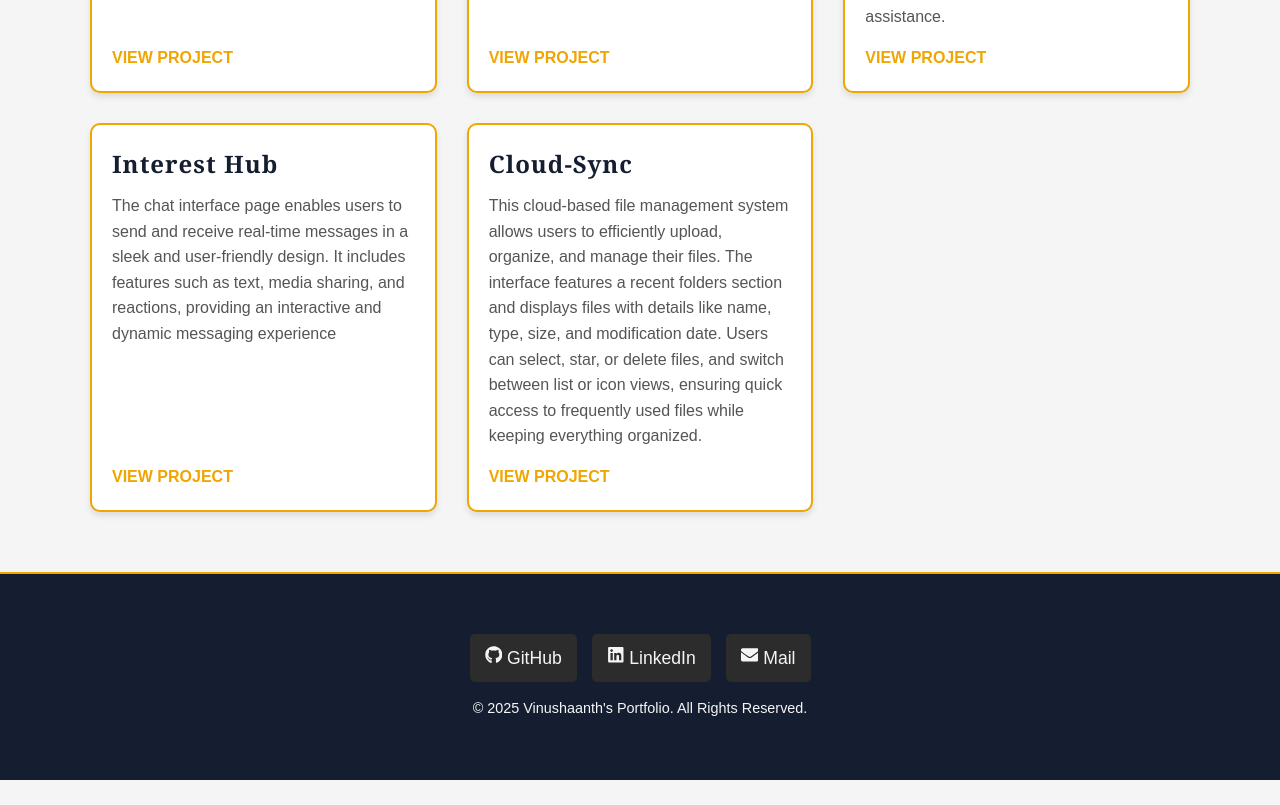
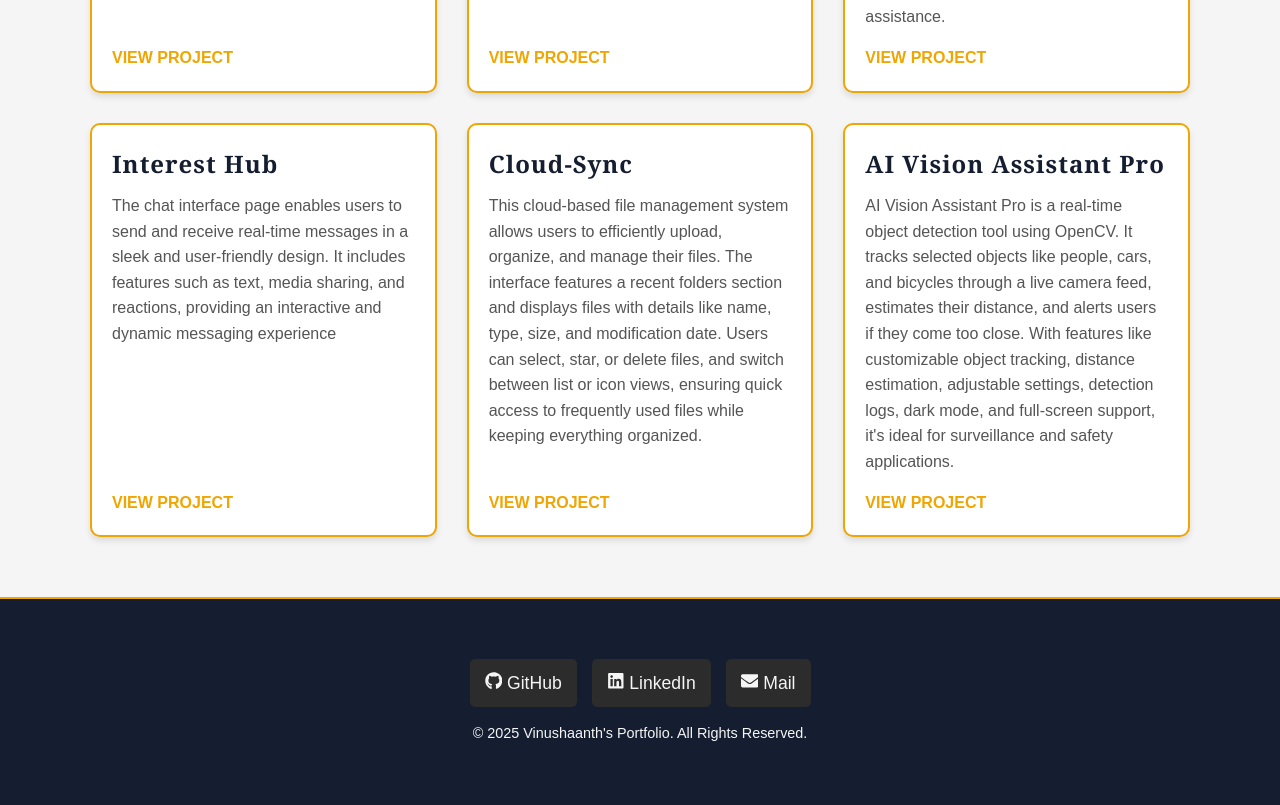
Before and after one commit to Selvarajah-Vinushaanth/portfolio, a React (Create React App) app: page /projects in a window 1280 px wide. Shown: the part 1920-2725 px from the top of the page. Before the commit the page ends 2700 px from the top, so only its background shows below. Built offline with nearby package versions, Linux system fonts and the light colour scheme.

Commit message:
added ai vision asssiatant pro

```diff
--- a/src/components/Projects.jsx
+++ b/src/components/Projects.jsx
@@ -87,6 +87,11 @@ const Projects = () => {
       title: "Cloud-Sync",
       description: "This cloud-based file management system allows users to efficiently upload, organize, and manage their files. The interface features a recent folders section and displays files with details like name, type, size, and modification date. Users can select, star, or delete files, and switch between list or icon views, ensuring quick access to frequently used files while keeping everything organized.",
       link: "https://github.com/Selvarajah-Vinushaanth/cloud-sync"
+    },
+    {
+      title: "AI Vision Assistant Pro",
+      description: "AI Vision Assistant Pro is a real-time object detection tool using OpenCV. It tracks selected objects like people, cars, and bicycles through a live camera feed, estimates their distance, and alerts users if they come too close. With features like customizable object tracking, distance estimation, adjustable settings, detection logs, dark mode, and full-screen support, it's ideal for surveillance and safety applications.",
+      link: "https://github.com/Selvarajah-Vinushaanth/AI-Vision-Assistant-Pro"
     }
 
 
```
